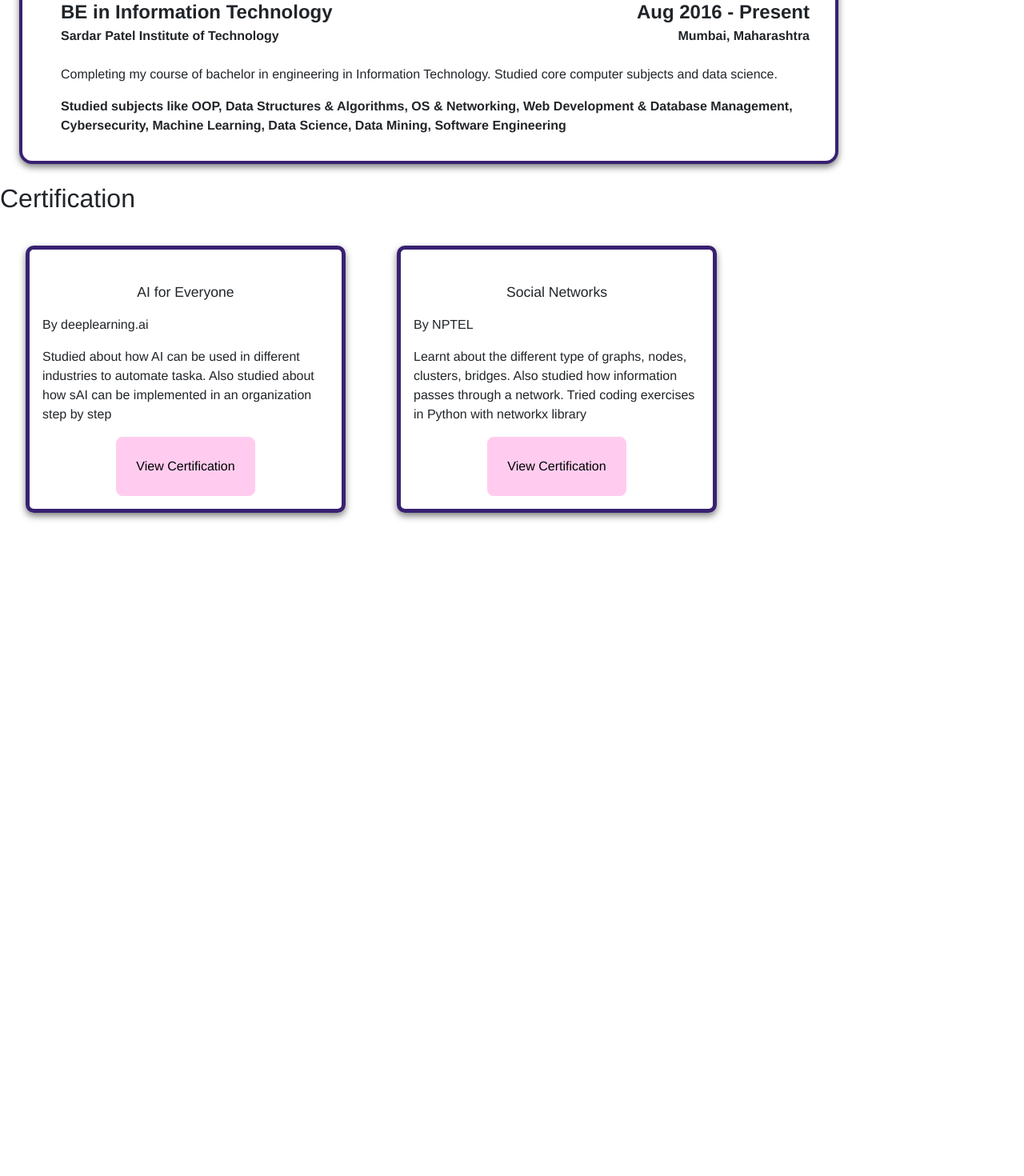
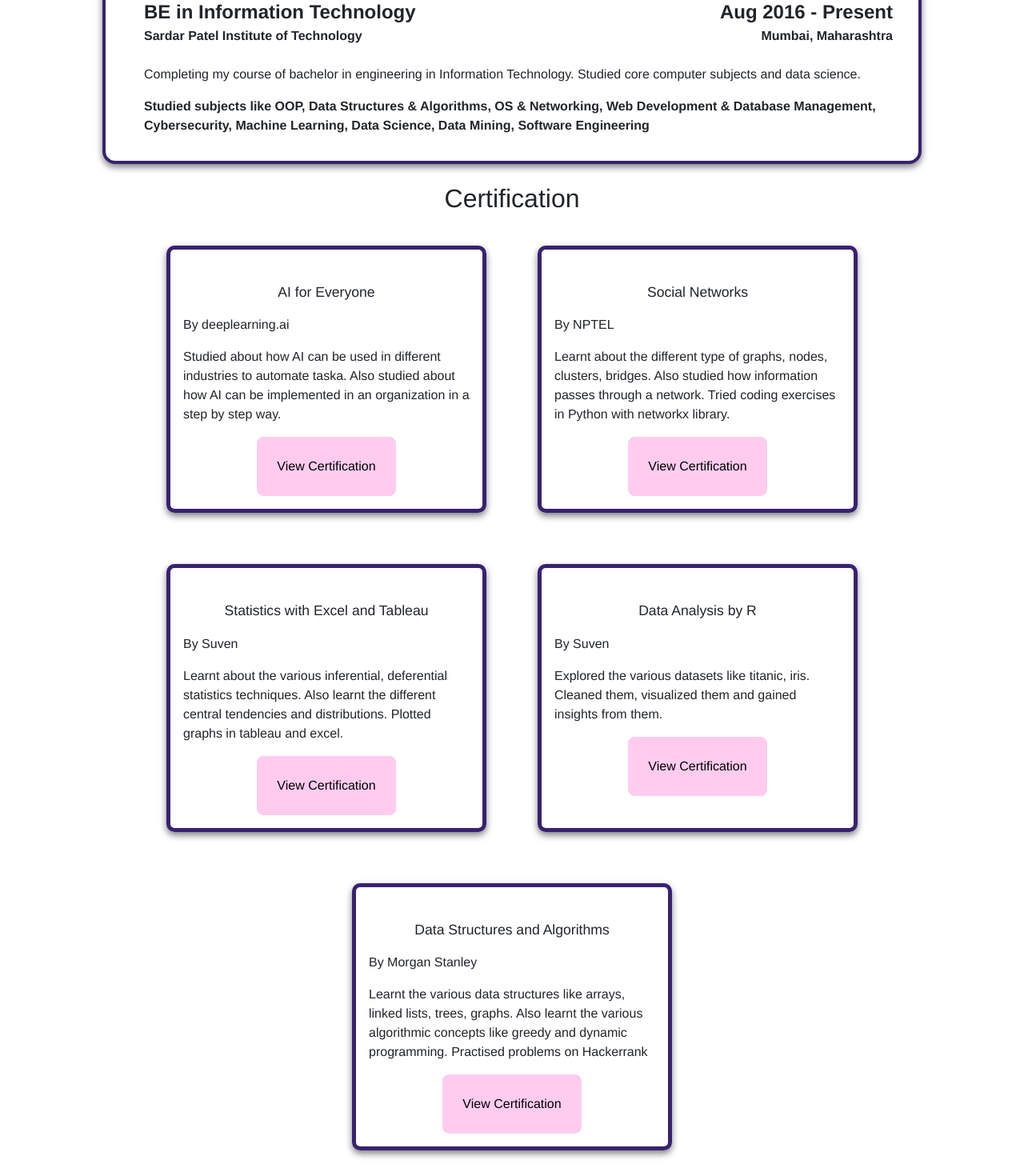
Before and after one commit to lavina98/lavina98.github.io, a React (Create React App) app: page /educationandcertification in a window 1280 px wide. Shown: the part 698-2168 px from the top of the page at 80% size. Before the commit the page ends 1371 px from the top, so only its background shows below. Built offline with nearby package versions, Linux system fonts and the light colour scheme; the HTML template or start-up script is replaced by a standard one.

Commit message:
certifications added, grammatical errors corrected

```diff
--- a/package.json
+++ b/package.json
@@ -2,6 +2,7 @@
   "name": "lavina98.github.io",
   "version": "0.1.0",
   "private": true,
+  "homepage": "https://lavina98.github.io/",
   "dependencies": {
     "@testing-library/jest-dom": "^4.2.4",
     "@testing-library/react": "^9.5.0",
@@ -18,7 +19,9 @@
     "start": "react-scripts start",
     "build": "react-scripts build",
     "test": "react-scripts test",
-    "eject": "react-scripts eject"
+    "eject": "react-scripts eject",
+    "predeploy": "npm run build",
+    "deploy": "gh-pages -b master -d build"
   },
   "eslintConfig": {
     "extends": "react-app"
--- a/public/index.html
+++ b/public/index.html
@@ -24,6 +24,38 @@
       work correctly both with client-side routing and a non-root public URL.
       Learn how to configure a non-root public URL by running `npm run build`.
     -->
+     <!-- Start Single Page Apps for GitHub Pages -->
+     <script type="text/javascript">
+      // Single Page Apps for GitHub Pages
+      // https://github.com/rafrex/spa-github-pages
+      // Copyright (c) 2016 Rafael Pedicini, licensed under the MIT License
+      // ----------------------------------------------------------------------
+      // This script checks to see if a redirect is present in the query string
+      // and converts it back into the correct url and adds it to the
+      // browser's history using window.history.replaceState(...),
+      // which won't cause the browser to attempt to load the new url.
+      // When the single page app is loaded further down in this file,
+      // the correct url will be waiting in the browser's history for
+      // the single page app to route accordingly.
+      (function(l) {
+        if (l.search) {
+          var q = {};
+          l.search.slice(1).split('&').forEach(function(v) {
+            var a = v.split('=');
+            q[a[0]] = a.slice(1).join('=').replace(/~and~/g, '&');
+          });
+          if (q.p !== undefined) {
+            window.history.replaceState(null, null,
+              l.pathname.slice(0, -1) + (q.p || '') +
+              (q.q ? ('?' + q.q) : '') +
+              l.hash
+            );
+          }
+        }
+      }(window.location))
+    </script>
+    <!-- End Single Page Apps for GitHub Pages -->
+
     <title>Lavina Portfolio App</title>
   </head>
   <body>
--- a/src/components/AchievementCard/AchievementCard.css
+++ b/src/components/AchievementCard/AchievementCard.css
@@ -2,7 +2,7 @@
     display: block;
     border-radius: 10px;
     border: 5px solid #382171;
-    margin: 20px;
+    margin: 30px;
     padding: 10px;
 }
 
--- a/src/pages/AboutMe/AboutMe.js
+++ b/src/pages/AboutMe/AboutMe.js
@@ -59,11 +59,7 @@ class AboutMe extends React.Component {
 
                 </div>
                 <div id ="motivation">
-                    <p>I am extremely passionate about technology. Technology helps empower every
-                    individual. Today technology is used in every field right from healthcare to
-                    entertainment. The future is going to be amazing as well; ranging from ingestable
-                    pills to track your vitals to virtual reality techniques which will take us different
-                    places while not actually being there. I am excited to contribute to our future.</p>
+                    <p>I am extremely passionate about technology. Technology helps empower every individual. Today technology is used in every field right from healthcare to entertainment. The future is going to be amazing as well; ranging from ingestible pills to track your vitals to virtual reality techniques which will take us to different places while not being there. I am excited to contribute to our future.</p>
                 </div>
             </div>
             </div>
--- a/src/pages/Achievement/Achievement.css
+++ b/src/pages/Achievement/Achievement.css
@@ -32,6 +32,8 @@
 
 .achievement_cards {
     display: block;
+    max-width: 80%;
+    margin: auto;
 }
 
 .achievement_details{
--- a/src/pages/Achievement/Achievement.js
+++ b/src/pages/Achievement/Achievement.js
@@ -14,7 +14,7 @@ class Achievement extends React.Component {
                 <div className="achievement_intro">
                         <img src={achievement_image} className="ach_img"></img>
                         <div className="achievement_content">
-                            Some of my achivements for which I worked hard and which helped me meet awesome
+                            Some of my achievements for which I worked hard and which helped me meet awesome
                             people in my field.
                         </div>
                 </div>
@@ -22,17 +22,17 @@ class Achievement extends React.Component {
                     <AchievementCard heading=" Won the Project Exhibition competition for final year Project"
                                     subheading=" Won the project exhibition for our Project - Distributed caching using Novel timestamp Method in our Department">
                     </AchievementCard>
-                    <AchievementCard heading="GHCI student scholarship recipeint for 2019 "
-                                    subheading="Won the GHCI scholorship to attend the 3 day event in Banglore in November 2019. ">
+                    <AchievementCard heading="GHCI student scholarship recipient for 2019 "
+                                    subheading="Won the GHCI scholarship to attend the 3 day event in Banglore in November 2019. ">
                     </AchievementCard>
-                    <AchievementCard heading="Stood 3rd in my departent in the 3rd year"
+                    <AchievementCard heading="Stood 3rd in my department in the 3rd year"
                                     subheading="Stood 3rd in my department with a CGPA of 9.78 ">
                     </AchievementCard>
                     <AchievementCard heading="Finalist of Smart India Hackathon 2019 "
                                     subheading="One of the Top 4 teams for the Smart India Hackathon 2019 for the topic Biometric Authentication System held in IIT Roorke ">
                     </AchievementCard>
                     <AchievementCard heading="Zonal Finalist of the KPMG Innovation and Collaboration Challenge 2019 "
-                                    subheading="Represnted our college in the zonal level of the Competition top solve problems related to eyesight issues in rural areas.   ">
+                                    subheading="Represented our college in the zonal level of the Competition top solve problems related to eyesight issues in rural areas.   ">
                     </AchievementCard>
                     <AchievementCard heading=" Stood 2nd in my department in the 2nd year"
                                     subheading=" Stood 2nd in my department with a CGPA of 9.78">
--- a/src/pages/EducationAndCertification/EducationAndCertification.css
+++ b/src/pages/EducationAndCertification/EducationAndCertification.css
@@ -46,6 +46,10 @@
 
 .cert_card_container {
     display: flex;
+    max-width: 100%;
+    flex-wrap: wrap;
+    /* align-items: center; */
+    justify-content: center;
 }
 
 @media  (max-width:600px) {
@@ -60,4 +64,13 @@
 .edu_cards {
     display: flex;
     max-width: 100%;
+    justify-content: center;
 }
+
+.edu h2 {
+    text-align: center;
+}
+
+.certification h2 {
+    text-align: center;
+}
--- a/src/pages/EducationAndCertification/EducationAndCertification.js
+++ b/src/pages/EducationAndCertification/EducationAndCertification.js
@@ -36,7 +36,7 @@ class EducationAndCertification extends React.Component {
                         //image = {distributedSystem}
                         heading ="AI for Everyone"
                         subheading ="By deeplearning.ai"
-                        content = "Studied about how AI can be used in different industries to automate taska. Also studied about how sAI can be implemented in an organization step by step"
+                        content = "Studied about how AI can be used in different industries to automate taska. Also studied about how AI can be implemented in an organization in a  step by step way."
                         link ="https://coursera.org/share/663aa60310a321b8730a7d751c0fb99c"
                         buttonContent="View Certification"
                         />
@@ -44,8 +44,32 @@ class EducationAndCertification extends React.Component {
                         //image = {distributedSystem}
                         heading ="Social Networks"
                         subheading ="By NPTEL"
-                        content = "Learnt about the different type of graphs, nodes, clusters, bridges. Also studied how information passes through a network. Tried coding exercises in Python with networkx library"
+                        content = "Learnt about the different type of graphs, nodes, clusters, bridges. Also studied how information passes through a network. Tried coding exercises in Python with networkx library."
                         link ="https://drive.google.com/open?id=1_nQYpUYYmmJKBPBq73zkt-PfjmKp-kiD"
+                        buttonContent="View Certification"
+                        />
+                        <VerticalCard
+                        //image = {distributedSystem}
+                        heading ="Statistics with Excel and Tableau"
+                        subheading ="By Suven"
+                        content = "Learnt about the various inferential, deferential statistics techniques. Also learnt the different central tendencies and distributions. Plotted graphs in tableau and excel."
+                        link ="https://drive.google.com/file/d/131eCzF_xLn5A-lWNVgcFJBb5EHJ3WvQm/view?usp=sharing"
+                        buttonContent="View Certification"
+                        />
+                        <VerticalCard
+                        //image = {distributedSystem}
+                        heading ="Data Analysis by R"
+                        subheading ="By Suven"
+                        content = " Explored the various datasets like titanic, iris. Cleaned them, visualized them and gained insights from them."
+                        link ="https://drive.google.com/file/d/1EfDrGvnvFFRK6oD-135C08OV6bLYGH_i/view?usp=sharing"
+                        buttonContent="View Certification"
+                        />
+                        <VerticalCard
+                        //image = {distributedSystem}
+                        heading ="Data Structures and Algorithms"
+                        subheading ="By Morgan Stanley"
+                        content = "Learnt the various data structures like arrays, linked lists, trees, graphs. Also learnt the various algorithmic concepts like greedy and dynamic programming. Practised problems on Hackerrank"
+                        link ="https://drive.google.com/file/d/1Dl7EQegM-O5x_JObCydVmyJsqlhLsHD9/view?usp=sharing"
                         buttonContent="View Certification"
                         />
                     </div>
```
Also changed, not shown: public/404.html (added, +41 -0 lines), src/pages/Experience/Experience.js (+4 -4 lines), src/pages/Projects/Projects.js (+6 -6 lines).
